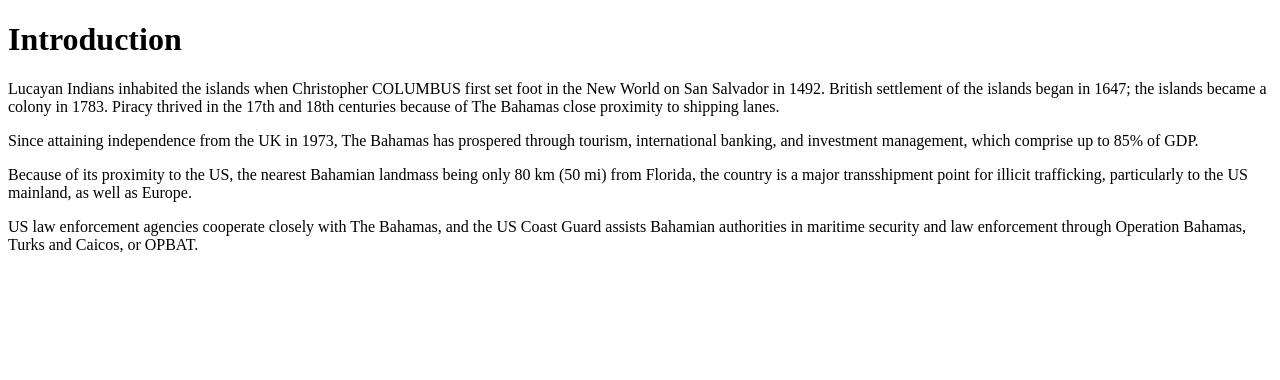
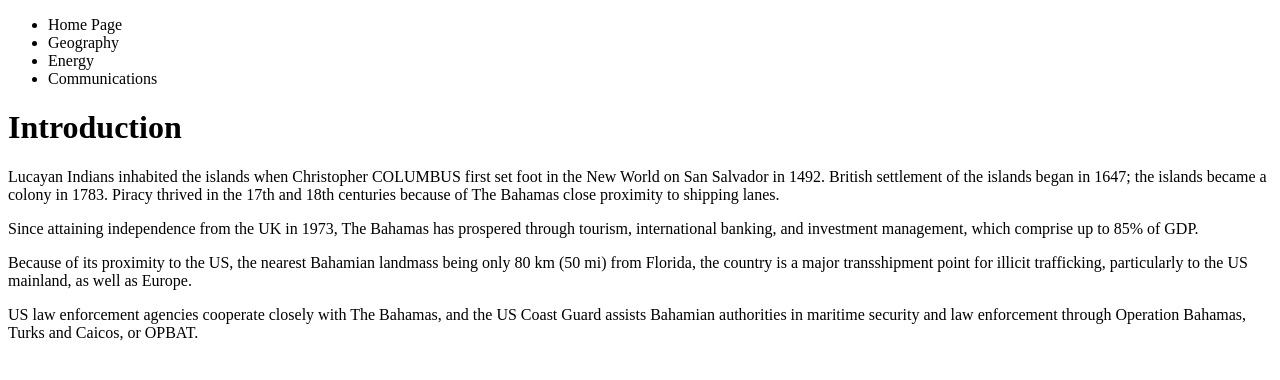
Before and after one commit to Sonnyd2323/Thebahamas, a plain HTML site: page index.html in a window 1280 px wide. Drawn offline with Linux system fonts and the light colour scheme.

Commit message:
Added Nav Page

```diff
--- a/index.html
+++ b/index.html
@@ -2,7 +2,17 @@
 <html lang="en">
   <head>
     <meta charset="utf-8" />
-    <title>"The Bahamas"</title>
+    <header>
+        <nav>
+          <ul>
+            <li>Home Page</li>
+            <li>Geography</li>
+            <li>Energy</li>
+            <li>Communications</li>
+          </ul>
+        </nav>
+        <title>"The Bahamas"</title>
+    </header>
   </head>
 
   <body>
```
